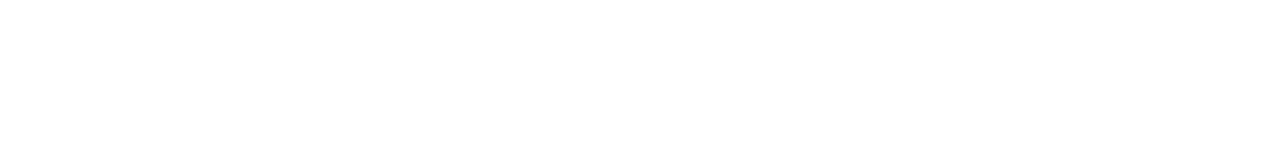
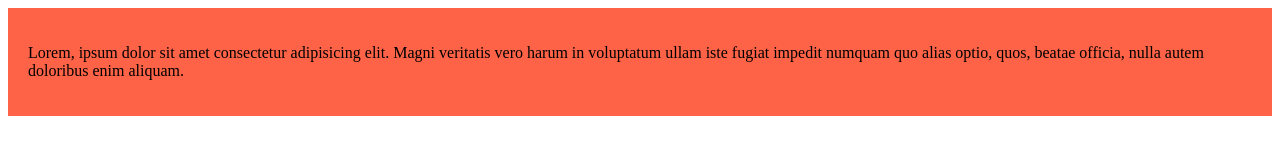
Before and after one commit to arifulislam006/my-fast-repo, a plain HTML site: page index.html in a window 1280 px wide. Drawn offline with Linux system fonts and the light colour scheme.

Commit message:
second commit

```diff
--- a/index.html
+++ b/index.html
@@ -4,8 +4,11 @@
     <meta charset="UTF-8">
     <meta name="viewport" content="width=device-width, initial-scale=1.0">
     <title>This is my fast repo</title>
+    <link rel="stylesheet" href="style/style.css">
 </head>
 <body>
-
+    <div>
+        <p>Lorem, ipsum dolor sit amet consectetur adipisicing elit. Magni veritatis vero harum in voluptatum ullam iste fugiat impedit numquam quo alias optio, quos, beatae officia, nulla autem doloribus enim aliquam.</p>
+    </div>
 </body>
 </html>
--- /dev/null
+++ b/style/style.css
@@ -0,0 +1,4 @@
+div{
+    background-color: tomato;
+    padding: 20px;
+}
```
